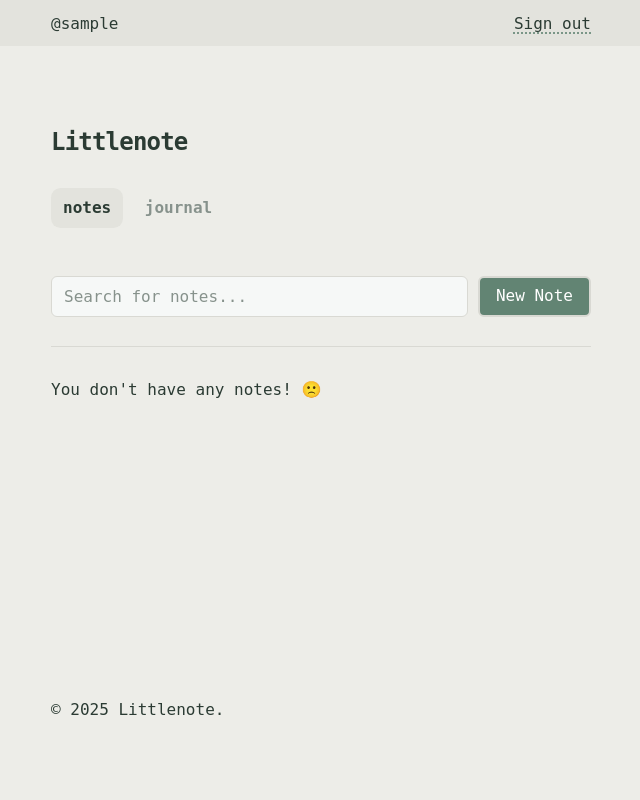
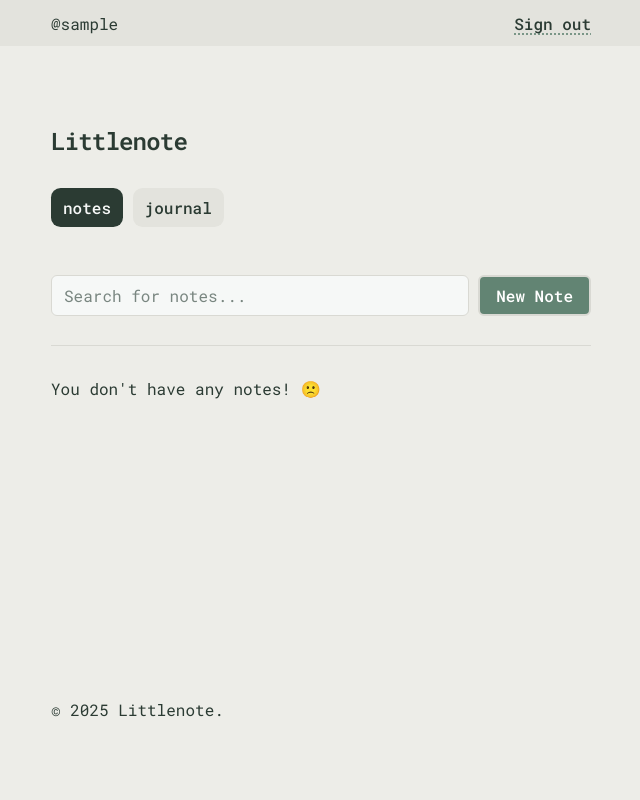
Before and after one commit to nmsalvatore/Littlenote, a Django app: page /notes/ in a window 1280 px wide. Shown: the whole page, without its empty margins (319-959 px from the left). Run offline with Django 5.2, Linux system fonts and the light colour scheme; the visitor is signed in with stand-in values (Sample User, id 1); data that the repository does not hold is empty; parts of the project's set-up code (start-up, migrations or seed data) failed here and were passed over.

Commit message:
style: added Roboto Mono, bolder buttons

```diff
--- a/src/apps/journal/static/journal/css/journal.css
+++ b/src/apps/journal/static/journal/css/journal.css
@@ -10,6 +10,7 @@ form > button[type="submit"] {
 }
 
 .journal-entry {
+    border: 1px solid var(--color-light);
     color: var(--color-secondary);
     display: flex;
     flex-direction: column;
--- a/src/apps/notes/static/notes/css/detail.css
+++ b/src/apps/notes/static/notes/css/detail.css
@@ -1,5 +1,6 @@
 .note-detail {
     background: var(--color-lighter);
+    border: 1px solid var(--color-light);
     border-radius: 4px;
     color: var(--color-secondary);
     display: flex;
@@ -24,7 +25,6 @@
 .note-content h4,
 .note-content h5,
 .note-content h6 {
-    color: var(--color-primary);
     margin-top: var(--spacing-md);
     margin-bottom: var(--spacing-sm);
 }
@@ -114,6 +114,7 @@
 .more-options menu {
     display: flex;
     flex-direction: column;
+    font-weight: 600;
     gap: var(--spacing-xs);
     list-style-type: none;
     position: absolute;
--- a/src/static/css/app.css
+++ b/src/static/css/app.css
@@ -52,19 +52,19 @@ body > header > nav {
 }
 
 .nav-item {
-    color: var(--color-dull);
     display: inline-flex;
-    font-weight: 600;
 }
 
 .nav-item.active > a {
+    background: var(--color-primary);
+    color: var(--color-whitish);
+}
+
+.nav-item > a {
     background: var(--color-lighter);
     border-radius: 1ch;
     color: var(--color-primary);
-}
-
-.nav-item > a {
-    color: inherit;
+    font-weight: 500;
     padding: 6px 12px;
 }
 
@@ -129,3 +129,8 @@ form:has(textarea[name="content"]) > button[type="submit"] {
     border: 2px solid var(--color-light);
     padding: 5px 16px;
 }
+
+button,
+.btn {
+    font-weight: 500;
+}
--- a/src/static/css/base.css
+++ b/src/static/css/base.css
@@ -1,3 +1,5 @@
+@import url("https://fonts.googleapis.com/css2?family=Roboto+Mono:ital,wght@0,100..700;1,100..700&display=swap");
+
 :root {
     /* colors */
     --color-whitish: hsl(150 15% 97%);
@@ -6,7 +8,7 @@
     --color-bg: hsl(60 12% 92%);
     --color-primary: hsl(150 15% 20%);
     --color-secondary: hsl(150 5% 27%);
-    --color-dull: hsl(150 5% 55%);
+    --color-dull: hsl(150 5% 50%);
     --color-action: hsl(150 15% 45%);
 
     /* spacing */
@@ -20,7 +22,7 @@
 html {
     background: var(--color-bg);
     color: var(--color-primary);
-    font-family: monospace;
+    font-family: "Roboto Mono", monospace;
     font-size: 16px;
 }
 
```
